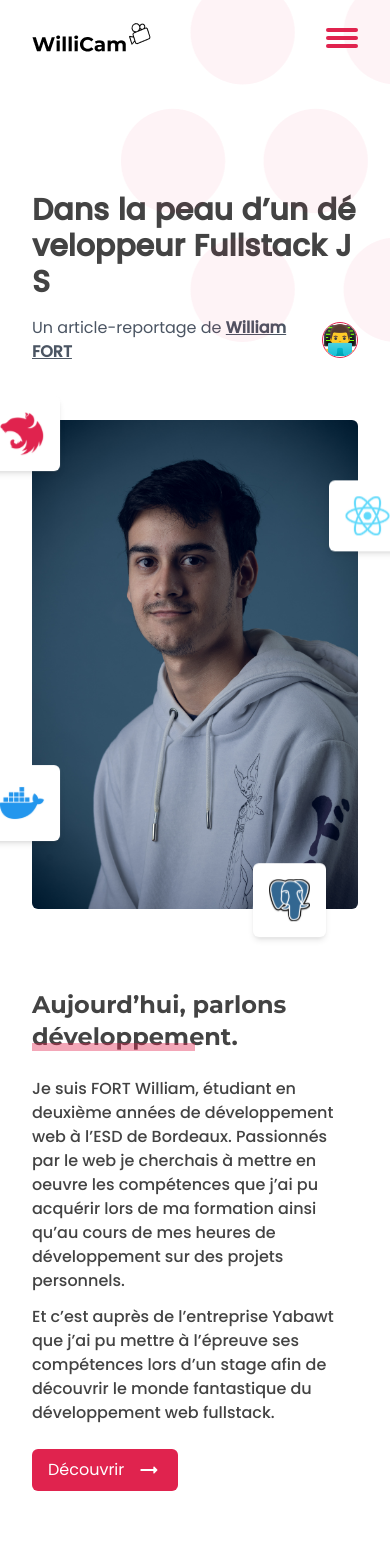
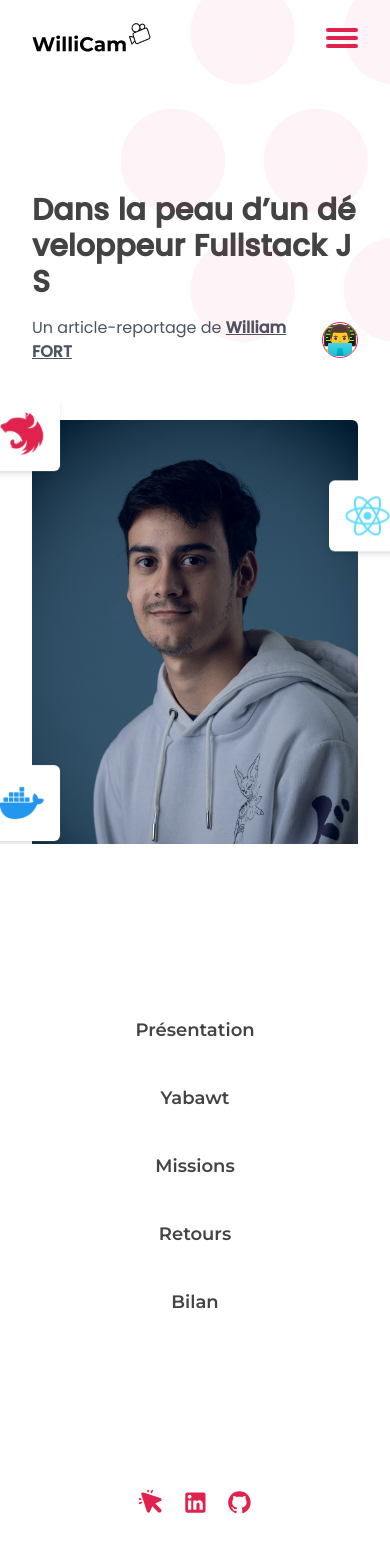
Before and after one commit to Draxx0/Yabawt-Rapport, a React (Vite) app: page / in a window 390 px wide. Shown: the top 1551 px of the page. Built offline with nearby package versions, Linux system fonts and the light colour scheme.

Commit message:
:sparkles: add burger menu

```diff
--- a/src/components/common/Header.tsx
+++ b/src/components/common/Header.tsx
@@ -5,6 +5,7 @@ import Link from "./Link";
 
 const Header = () => {
   const [isScrolled, setIsScrolled] = useState<boolean>(false);
+  const [isMobileMenuOpen, setIsMobileMenuOpen] = useState<boolean>(false);
 
   useEffect(() => {
     window.onscroll = () => {
@@ -15,7 +16,9 @@ const Header = () => {
   return (
     <header className={`border-gray-100 py-4 fixed w-full z-50 transition-all ease-in-out duration-200 ${isScrolled && "shadow-sm border-b-2 bg-white"} `}>
       <nav className="px-8 container m-auto flex justify-between items-center">
+        <div className="z-50">
           <Icon name="logo" />
+        </div>
 
         <ul className="items-center gap-10 hidden md:flex">
           <li>
@@ -37,10 +40,39 @@ const Header = () => {
 
         <Connect />
 
-    <div className="flex flex-col gap-1 md:hidden">
-     <div className="bg-red w-8 h-1 rounded"></div>
-     <div className="bg-red w-8 h-1 rounded"></div>
-     <div className="bg-red w-8 h-1 rounded"></div>
+        <div className="flex flex-col gap-1 md:hidden z-50" onClick={() => setIsMobileMenuOpen(!isMobileMenuOpen)}>
+          <div className={`bg-red w-8 h-1 rounded transition-transform duration-500 ease-in-out  ${isMobileMenuOpen ? "-rotate-45 translate-y-2" : ""}`}></div>
+          <div className={`bg-red w-8 h-1 rounded transition-opacity duration-500 ease-in-out ${isMobileMenuOpen ? "opacity-0" : ""}`}></div>
+          <div className={`bg-red w-8 h-1 rounded transition-transform duration-500 ease-in-out  ${isMobileMenuOpen ? "rotate-45 -translate-y-2" : ""}`}></div>
+        </div>
+
+        <div className={`bg-white fixed h-screen w-screen z-40 top-0 md:hidden flex flex-col left-0 transition-transform ease-in-out duration-500 ${isMobileMenuOpen ? "translate-y-0" : "translate-y-[100%]"}`}>
+          <div className="flex justify-evenly items-center flex-col h-full">
+
+            <ul className="items-center gap-10 flex flex-col ">
+              <li onClick={() => setIsMobileMenuOpen(false)}>
+                <Link label="Présentation" url="presentation" />
+              </li>
+              <li onClick={() => setIsMobileMenuOpen(false)}>
+                <Link label="Yabawt" url="yabawt" />
+              </li>
+              <li onClick={() => setIsMobileMenuOpen(false)}>
+                <Link label="Missions" url="missions" />
+              </li>
+              <li onClick={() => setIsMobileMenuOpen(false)}>
+                <Link label="Retours" url="testimonials" />
+              </li>
+              <li onClick={() => setIsMobileMenuOpen(false)}>
+                <Link label="Bilan" url="review" />
+              </li>
+            </ul>
+
+            <div className="flex items-center justify-center gap-4 md:hidden">
+              <Icon name="website" url="https://william-fort.fr" />
+              <Icon name="linkedin" url="https://www.linkedin.com/in/william-fort/" />
+              <Icon name="github" url="https://github.com/Draxx0" />
+            </div>
+          </div>
         </div>
       </nav>
     </header >
```
Lines whose indentation alone changed are shown as unchanged.
